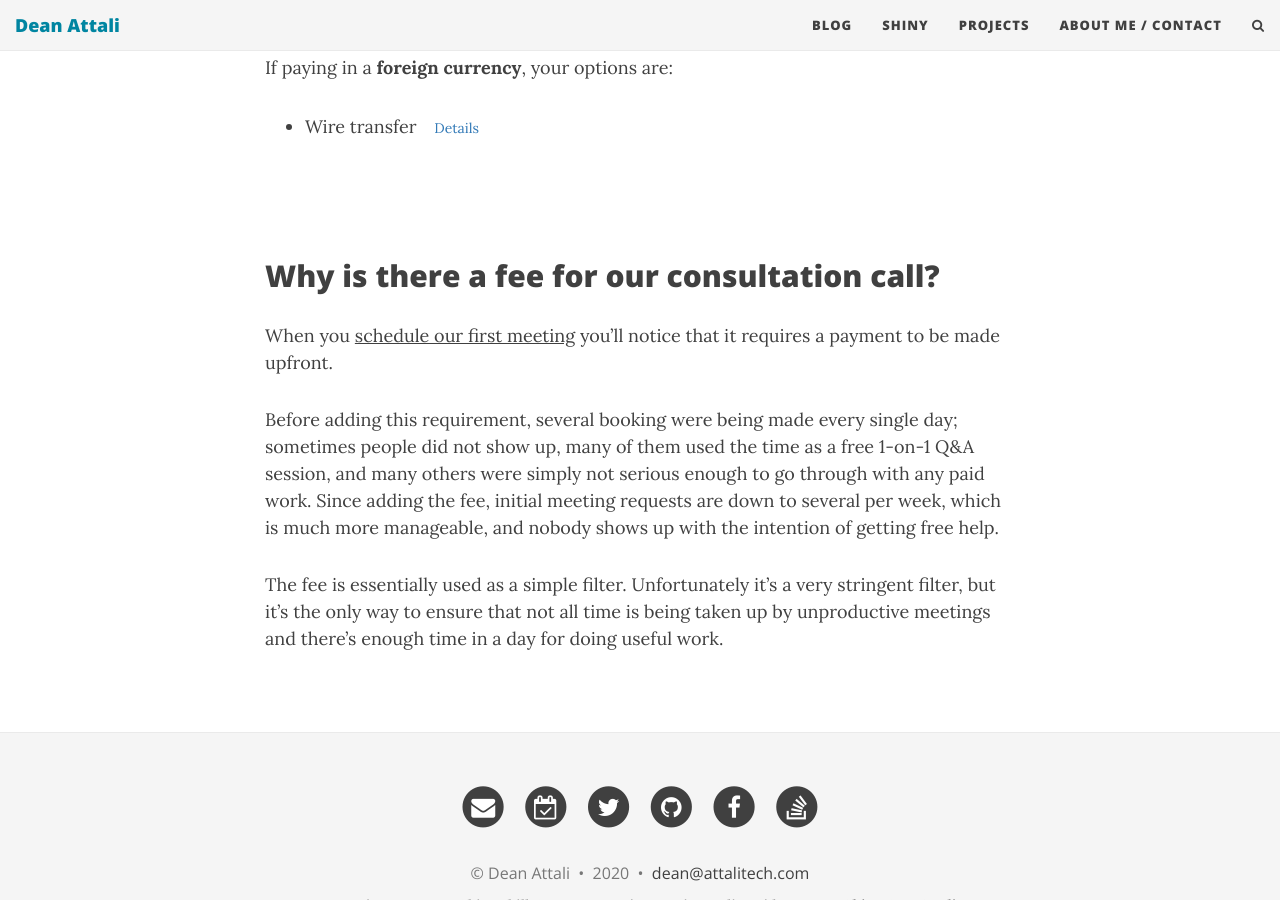
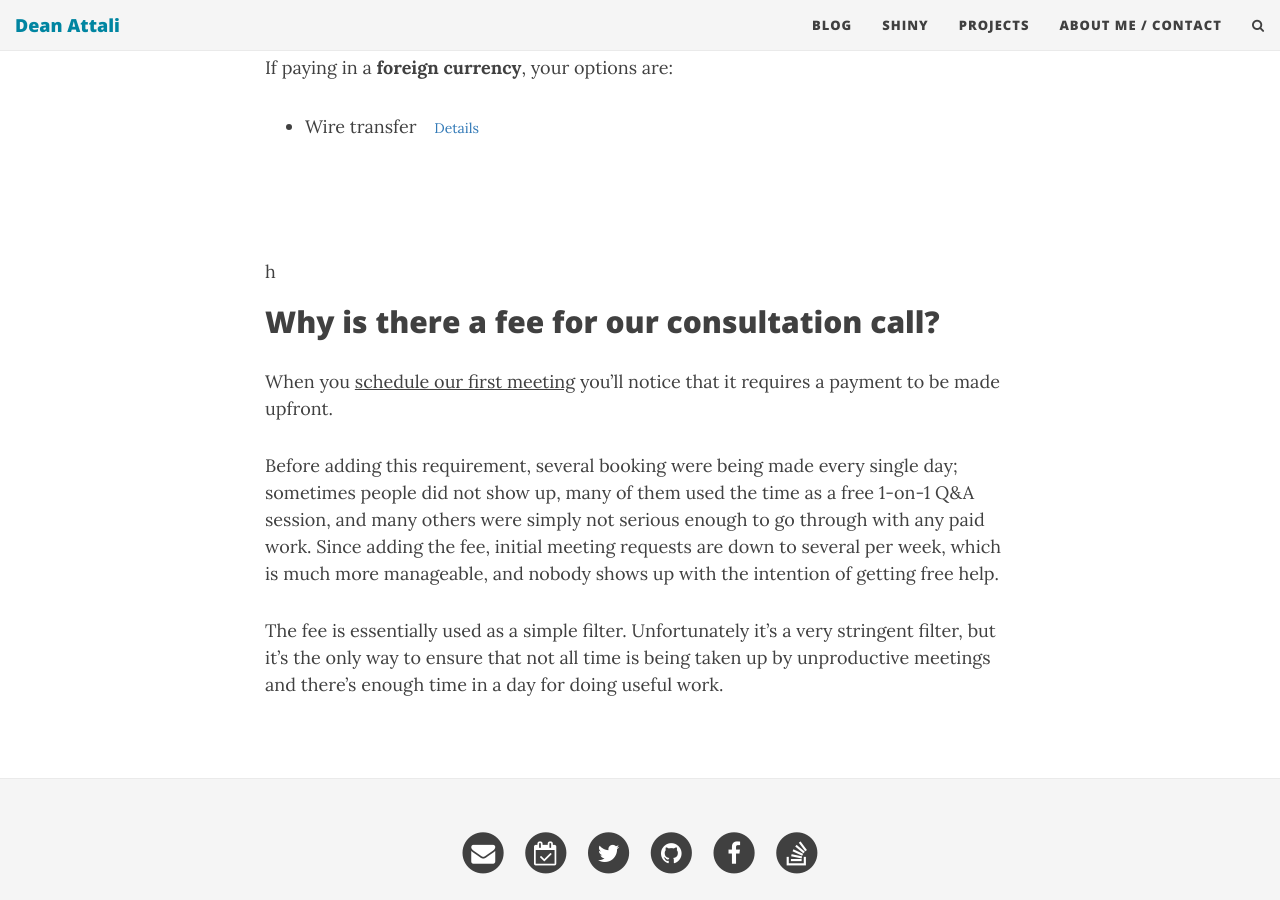
Before and after one commit to daattali/daattali.github.io, a Jekyll site: the page built from shiny/payments.md, in a window 1280 px wide and 900 px high, scrolled down 1223 px. Built offline with Jekyll 4.4.1, drawn with Linux system fonts in a browser that asks for light colours; nearby versions of some CDN libraries.

Commit message:
Update payments.md

```diff
--- a/shiny/payments.md
+++ b/shiny/payments.md
@@ -96,7 +96,7 @@ If paying in a **foreign currency**, your options are:
 
 <br/><br/>
 
-<div id="payments-faq-initial-fee"></div>
+<div id="payments-faq-initial-fee">h</div>
 
 ## Why is there a fee for our consultation call?
 
```
